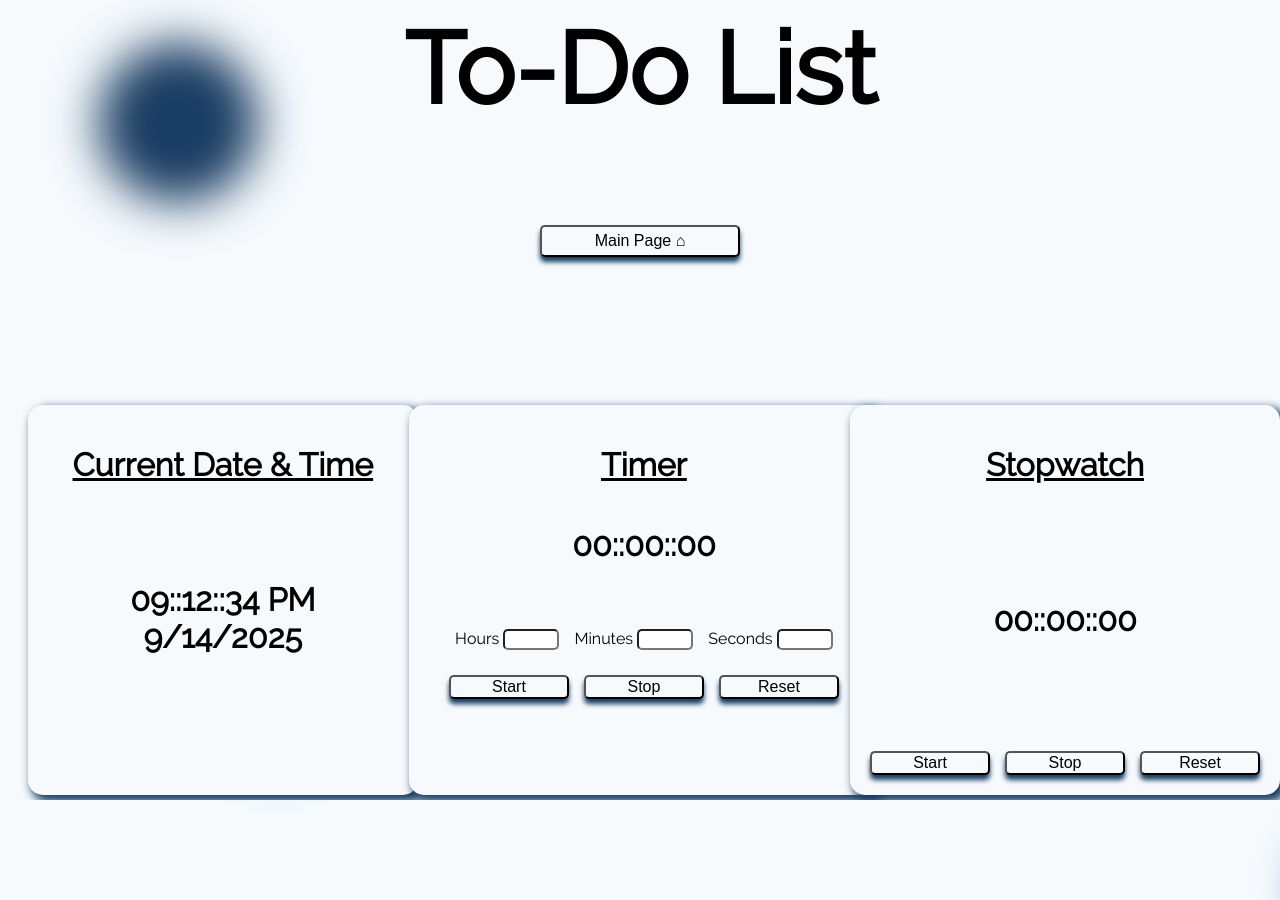
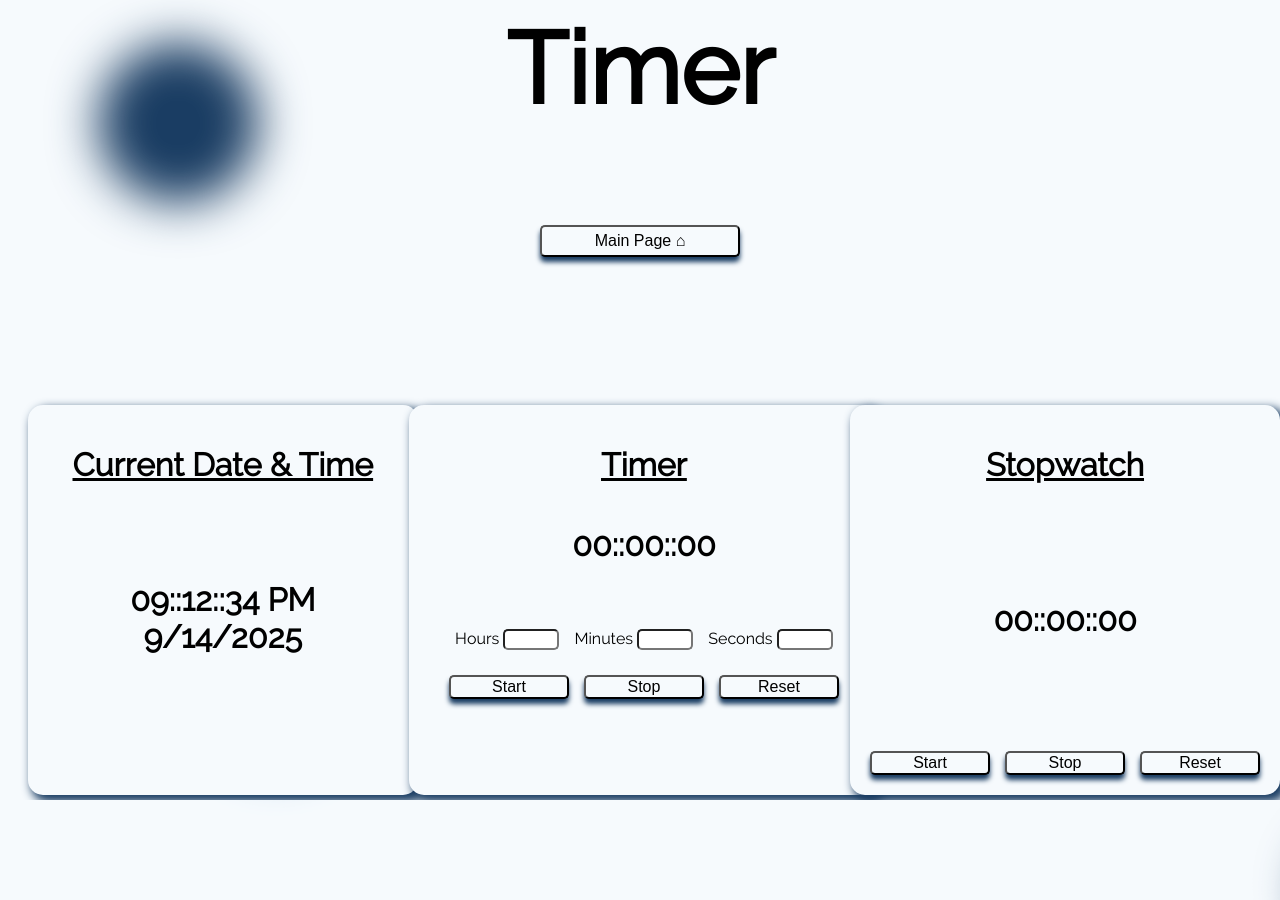
Before and after one commit to Varenas21/Javascript-Beginner-Projects, a plain HTML site: page Pages/Timer.html in a window 1280 px wide. Shown: the top 900 px of the page. Drawn offline with Linux system fonts and the light colour scheme.

Commit message:
Changed title name of Timer page

```diff
--- a/Pages/Timer.html
+++ b/Pages/Timer.html
@@ -22,7 +22,7 @@
 
     </div>
     <div class="div-titles title-card">
-        To-Do List
+        Timer
     </div>
 
     <div class="center-container">
```
